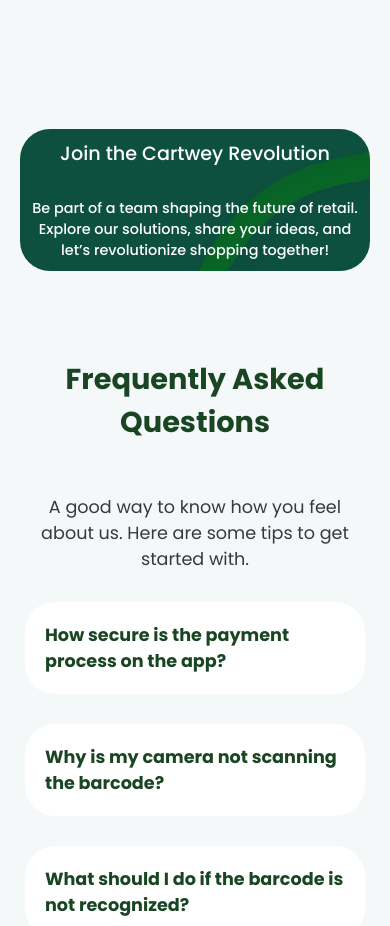
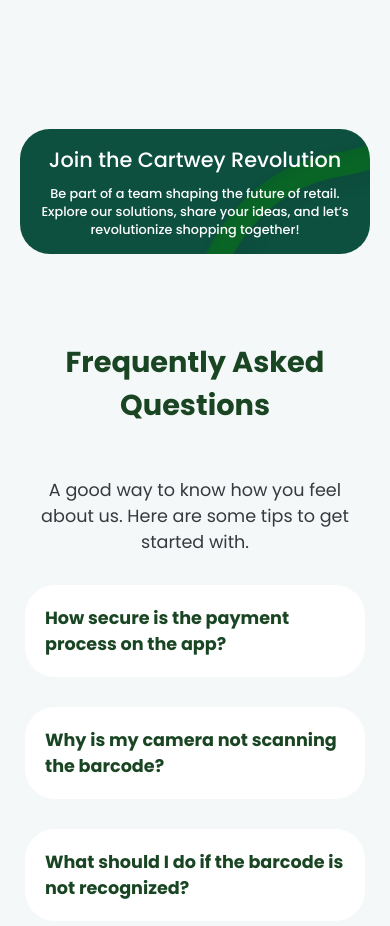
Before and after one commit to Adex324/cartwey_clone, a React (Vite) app: page /about in a window 390 px wide. Shown: the part 2260-3186 px from the top of the page. Built offline with nearby package versions, Linux system fonts and the light colour scheme.

Commit message:
changed padding of former commit

```diff
--- a/src/pages/About.css
+++ b/src/pages/About.css
@@ -318,16 +318,17 @@
   }
   .last{
     width: 100%;
-    padding:10px 2%;
+    padding:15px 2%;
+    gap:10px;
 }
 .last h1{
 
-  font-size: 1.2rem;
+  font-size: 1.3rem;
 
  }
  .last p{
   background: none;
-  font-size: 0.9rem;
+  font-size: 0.8rem;
 }
 
 }
```
